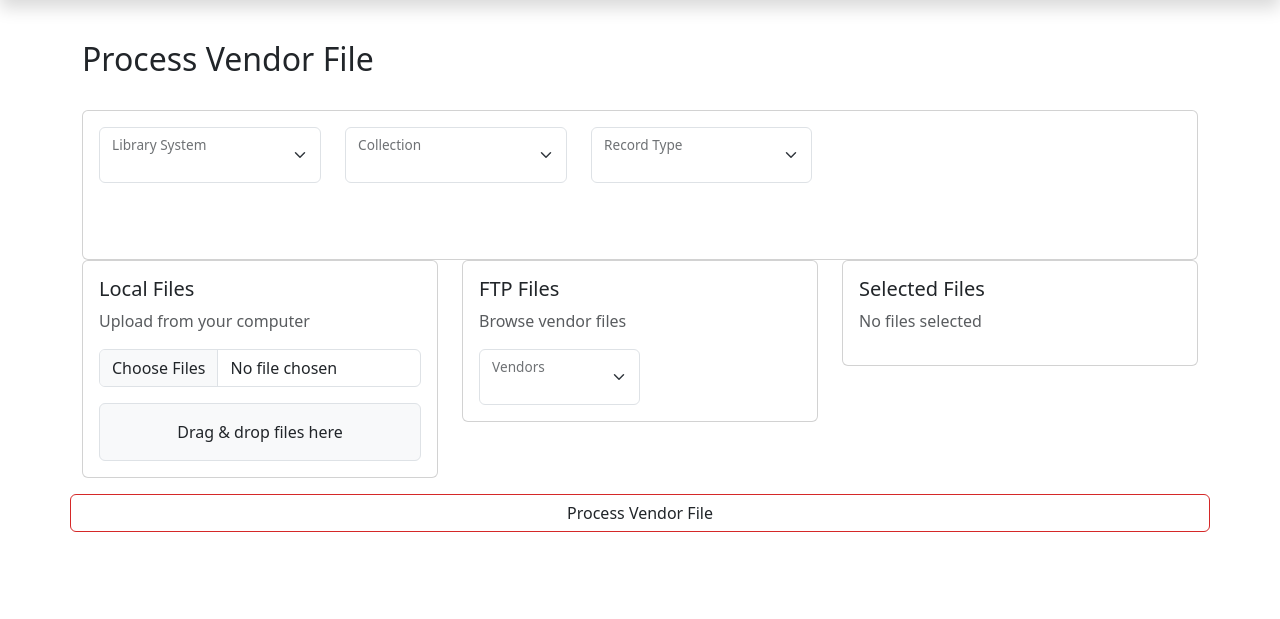
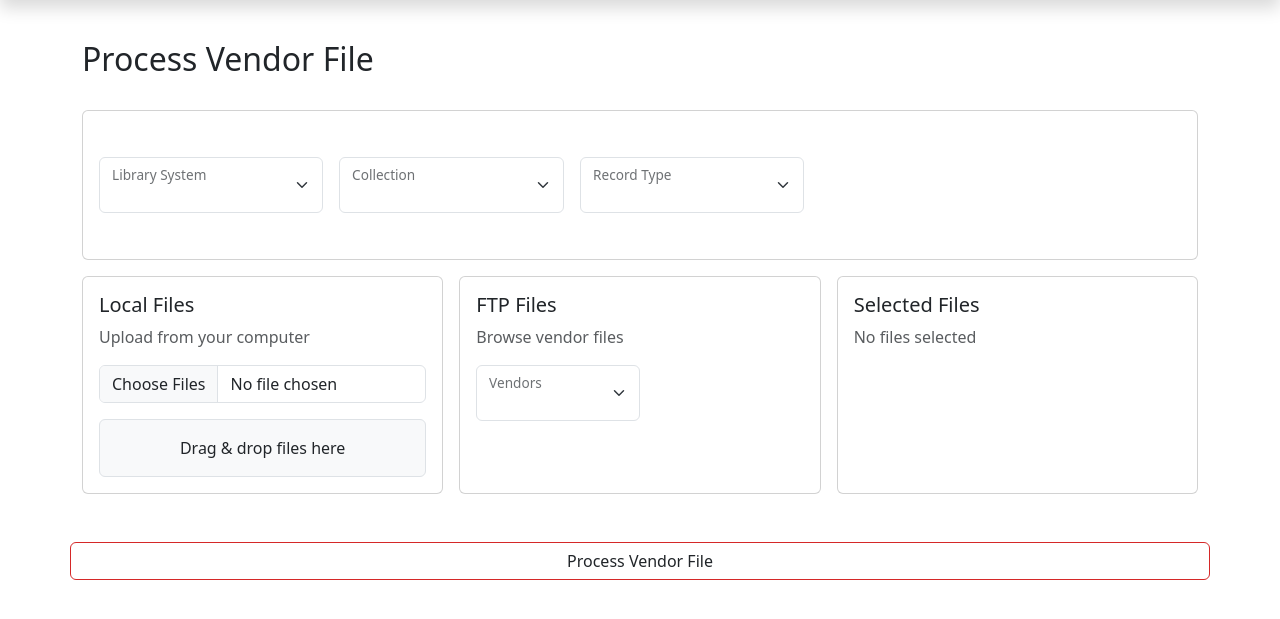
Before and after one commit to BookOps-CAT/overload-web, a FastAPI app: page /process in a window 1280 px wide. Shown: the part 108-727 px from the top of the page. Run offline with FastAPI, Linux system fonts and the light colour scheme; parts of the project's set-up code (start-up, migrations or seed data) failed here and were passed over; some libraries are stand-ins or nearby versions.

Commit message:
fixed formatting issues with html

```diff
--- a/overload_web/static/css/style.css
+++ b/overload_web/static/css/style.css
@@ -44,7 +44,10 @@
   background-color: var(--nypl-brand-color);
   color: white;
 }
-.card-apps-wrapper {
+.app-cards-wrapper {
   padding-top: 0.25rem;
   padding-bottom: 0.25rem;
 }
+.context-card {
+  min-height: 150px;
+}
--- a/overload_web/templates/base.html
+++ b/overload_web/templates/base.html
@@ -19,10 +19,12 @@
       </div>
     </header>
     <div class="container">
-      <section class="page-title">
-        {% block header %}{% endblock %}
-      </section>
-      {% block content %}{% endblock %}
+      <div class="page-title">
+        {% block page_title %}{% endblock %}
+      </div>
+      <div class="content">
+        {% block content %}{% endblock %}
+      </div>
     </div>
     <script src="/static/js/bootstrap.bundle.min.js"></script>
   </body>
--- a/overload_web/templates/forms/record_type_context.html
+++ b/overload_web/templates/forms/record_type_context.html
@@ -10,7 +10,7 @@
         autocomplete="off"
         hx-on::after-request="if(event.detail.successful) this.reset()">
   </form>
-  <div id="template_source_swap" hx-swap-oob="true">
+  <div id="template-source-section" hx-swap-oob="true">
     {% if record_type != "cat" %}
       {% include "pvf_partials/template_source.html" %}
     {% endif %}
--- a/overload_web/templates/process_records.html
+++ b/overload_web/templates/process_records.html
@@ -1,23 +1,16 @@
 {% extends 'base.html' %}
-{% block header %}<h2>{{ page_title }}</h2>{% endblock %}
+{% block page_title %}<h2>{{ page_title }}</h2>{% endblock %}
 {% block content %}
   <div id="pvf-form"></div>
-  <div class="row row-cols-1">
+  <div class="d-flex flex-column gap-3">
     <div id="context-section">{% include "pvf_partials/context_source.html" %}</div>
-  </div>
-  <div id="file-source-section" class="row row-cols-3 align-items-stretch">
-    {% include "pvf_partials/file_source.html" %}
-  </div>
-  <div class="row row-cols-1">
-    <div id="template-source-section">
-      <div id="template_source_swap"></div>
+    <div id="file-source-section"
+         class="d-flex flex-column flex-md-row gap-3 align-items-stretch">
+      {% include "pvf_partials/file_source.html" %}
     </div>
-  </div>
-  <div class="row row-cols-1">
-    <div id="pvf_output">
-      <div class="row">
-        <button id="pvf-button" class="btn btn-nypl" form="pvf-form" type="submit">Process Vendor File</button>
-      </div>
+    <div id="template-source-section"></div>
+    <div id="pvf_output" class="row row-cols-1">
+      <button id="pvf-button" class="btn btn-nypl" form="pvf-form" type="submit">Process Vendor File</button>
     </div>
   </div>
 {% endblock %}
--- a/overload_web/templates/pvf_partials/context_source.html
+++ b/overload_web/templates/pvf_partials/context_source.html
@@ -1,7 +1,7 @@
 {% import "macros/pvf.html" as macro %}
-<div class="card" style="height: 150px;">
-  <div class="card-body">
-    <div class="row align-items-center">
+<div class="card context-card">
+  <div class="card-body d-flex align-items-center">
+    <div class="row align-items-center g-3 w-100">
       <div class="col" id="library_wrapper">{{ macro.library_field("library", context_fields["library"]) }}</div>
       <div class="col" id="collection_wrapper">
         {{ macro.collection_field("collection", context_fields["collection"], disabled=False) }}
@@ -14,7 +14,7 @@
           <div id="library-img"></div>
         </div>
       </div>
-      <div class="col-2 text-center align-self-center">
+      <div class="col-2 text-center align-self-center d-flex flex-column gap-2">
         <div class="row" id="collection_display"></div>
         <div class="row" id="record_type_display"></div>
       </div>
--- a/overload_web/templates/pvf_partials/file_source.html
+++ b/overload_web/templates/pvf_partials/file_source.html
@@ -3,9 +3,7 @@
        id="workflow_id"
        form="pvf-form"
        value="{{ workflow_id }}">
-<div class="col">
-  <div class="card">
-    <div class="card-body">
+<div class="card w-100 p-3">
   <h5 class="card-title">Local Files</h5>
   <p class="text-muted">Upload from your computer</p>
   <input id="local_files"
@@ -21,11 +19,7 @@
          multiple />
   <div class="border rounded p-3 text-center bg-light">Drag & drop files here</div>
 </div>
-  </div>
-</div>
-<div class="col">
-  <div class="card">
-    <div class="card-body">
+<div class="card w-100 p-3">
   <h5 class="card-title">FTP Files</h5>
   <p class="text-muted">Browse vendor files</p>
   <div class="form-floating col-6">
@@ -43,13 +37,7 @@
   </div>
   <div id="file_list"></div>
 </div>
-  </div>
-</div>
-<div class="col">
-  <div class="card">
-    <div class="card-body">
+<div class="card w-100 p-3">
   <h5 class="card-title">Selected Files</h5>
   <div id="selected-files" hx-swap="outerHTML">{% include "pvf_partials/selected_files.html" %}</div>
 </div>
-  </div>
-</div>
--- a/overload_web/templates/reports/summary.html
+++ b/overload_web/templates/reports/summary.html
@@ -1,6 +1,5 @@
 {% import "macros/pvf.html" as macro %}
-<div class="card">
-  <div class="card-body">
+<div class="card w-100 p-3">
   <h5 class="card-title">Processing Summary:</h5>
   <p class="card-text">Total processed files: {{ total_files }}</p>
   <p class="card-text">File names: {{ file_names }}</p>
@@ -9,7 +8,6 @@
   {% endif %}
   {% if missing_barcodes %}<p class="card-text">Missing barcodes: {{ missing_barcodes }}</p>{% endif %}
   {% if duplicate_bibs %}<p class="card-text">Duplicates: {{ duplicate_bibs }}</p>{% endif %}
-  </div>
   <ul class="list-group list-group-flush">
     <li class="list-group-item">
       <h5>Vendor Breakdown:</h5>
```
Also changed, not shown: overload_web/templates/home.html (+4 -4 lines), overload_web/templates/macros/main.html (+4 -6 lines), overload_web/templates/pvf_partials/template_source.html (+1 -7 lines), overload_web/templates/reports/detailed.html (+3 -5 lines). Lines whose indentation alone changed are shown as unchanged.
